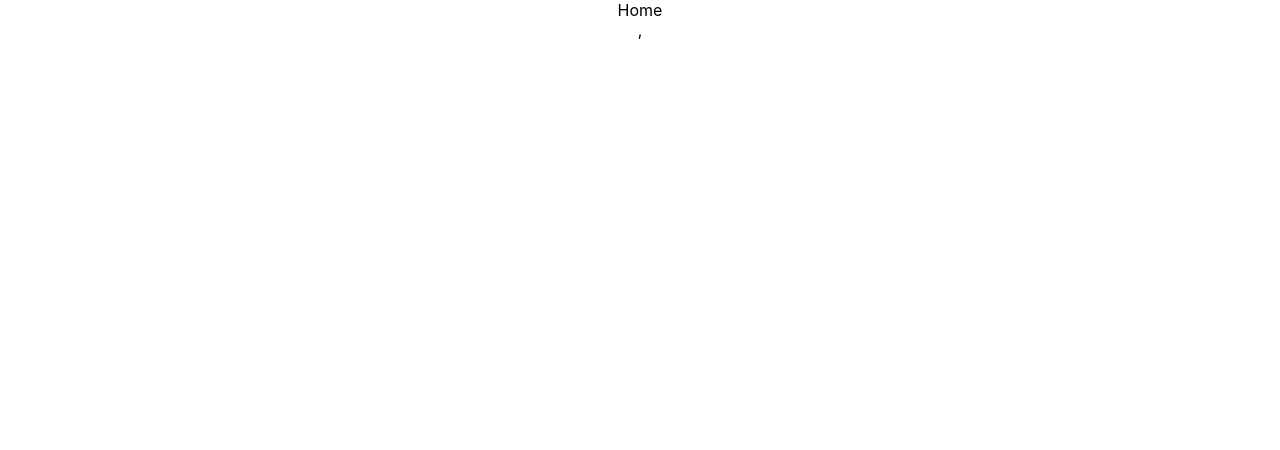
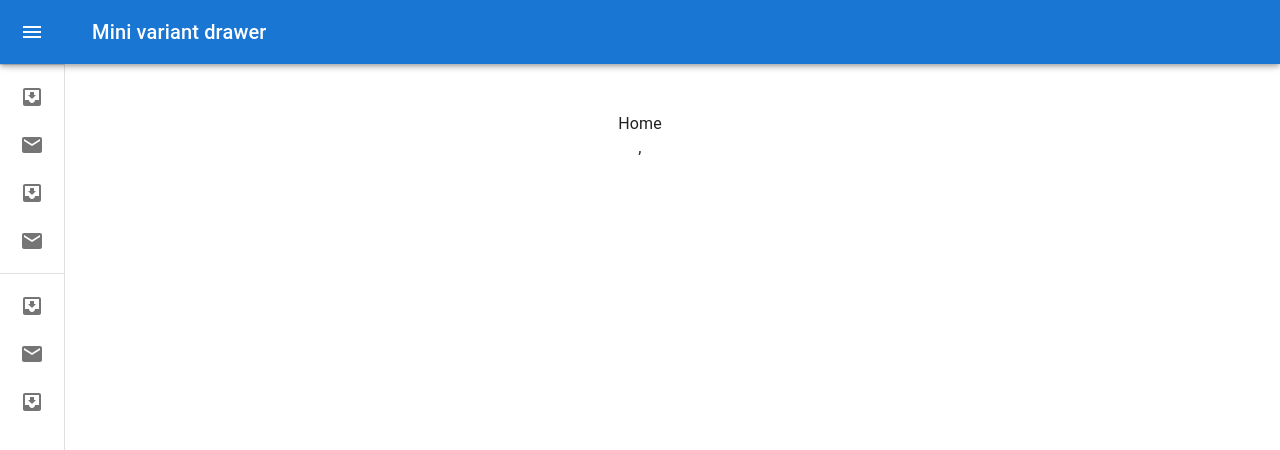
Before and after one commit to VanshWadhwa/school-manager-frontend, a React (Create React App) app: page / in a window 1280 px wide. Shown: the top 450 px of the page. Built offline with nearby package versions, Linux system fonts and the light colour scheme.

Commit message:
Added Drawer

```diff
--- a/src/App.js
+++ b/src/App.js
@@ -6,11 +6,14 @@
 import Home from "./pages/Home.js";
 
 import { BrowserRouter, Routes, Route, Link } from "react-router-dom";
+import MiniDrawer from "./components/layout/MiniDrawer";
 
 function App() {
   return (
     <div className="App">
       <BrowserRouter>
+        <MiniDrawer />
+
         <Routes>
           <Route path="/" element={<Home />} />
           <Route path="/login" element={<Login />} />
--- /dev/null
+++ b/src/components/layout/MiniDrawer.js
@@ -0,0 +1,186 @@
+import * as React from "react";
+import { styled, useTheme } from "@mui/material/styles";
+import Box from "@mui/material/Box";
+import MuiDrawer from "@mui/material/Drawer";
+import MuiAppBar from "@mui/material/AppBar";
+import Toolbar from "@mui/material/Toolbar";
+import List from "@mui/material/List";
+import CssBaseline from "@mui/material/CssBaseline";
+import Typography from "@mui/material/Typography";
+import Divider from "@mui/material/Divider";
+import IconButton from "@mui/material/IconButton";
+import MenuIcon from "@mui/icons-material/Menu";
+import ChevronLeftIcon from "@mui/icons-material/ChevronLeft";
+import ChevronRightIcon from "@mui/icons-material/ChevronRight";
+import ListItemButton from "@mui/material/ListItemButton";
+import ListItemIcon from "@mui/material/ListItemIcon";
+import ListItemText from "@mui/material/ListItemText";
+import InboxIcon from "@mui/icons-material/MoveToInbox";
+import MailIcon from "@mui/icons-material/Mail";
+
+const drawerWidth = 240;
+
+const openedMixin = (theme) => ({
+  width: drawerWidth,
+  transition: theme.transitions.create("width", {
+    easing: theme.transitions.easing.sharp,
+    duration: theme.transitions.duration.enteringScreen,
+  }),
+  overflowX: "hidden",
+});
+
+const closedMixin = (theme) => ({
+  transition: theme.transitions.create("width", {
+    easing: theme.transitions.easing.sharp,
+    duration: theme.transitions.duration.leavingScreen,
+  }),
+  overflowX: "hidden",
+  width: `calc(${theme.spacing(7)} + 1px)`,
+  [theme.breakpoints.up("sm")]: {
+    width: `calc(${theme.spacing(8)} + 1px)`,
+  },
+});
+
+const DrawerHeader = styled("div")(({ theme }) => ({
+  display: "flex",
+  alignItems: "center",
+  justifyContent: "flex-end",
+  padding: theme.spacing(0, 1),
+  // necessary for content to be below app bar
+  ...theme.mixins.toolbar,
+}));
+
+const AppBar = styled(MuiAppBar, {
+  shouldForwardProp: (prop) => prop !== "open",
+})(({ theme, open }) => ({
+  zIndex: theme.zIndex.drawer + 1,
+  transition: theme.transitions.create(["width", "margin"], {
+    easing: theme.transitions.easing.sharp,
+    duration: theme.transitions.duration.leavingScreen,
+  }),
+  ...(open && {
+    marginLeft: drawerWidth,
+    width: `calc(100% - ${drawerWidth}px)`,
+    transition: theme.transitions.create(["width", "margin"], {
+      easing: theme.transitions.easing.sharp,
+      duration: theme.transitions.duration.enteringScreen,
+    }),
+  }),
+}));
+
+const Drawer = styled(MuiDrawer, {
+  shouldForwardProp: (prop) => prop !== "open",
+})(({ theme, open }) => ({
+  width: drawerWidth,
+  flexShrink: 0,
+  whiteSpace: "nowrap",
+  boxSizing: "border-box",
+  ...(open && {
+    ...openedMixin(theme),
+    "& .MuiDrawer-paper": openedMixin(theme),
+  }),
+  ...(!open && {
+    ...closedMixin(theme),
+    "& .MuiDrawer-paper": closedMixin(theme),
+  }),
+}));
+
+export default function MiniDrawer() {
+  const theme = useTheme();
+  const [open, setOpen] = React.useState(false);
+
+  const handleDrawerOpen = () => {
+    setOpen(true);
+  };
+
+  const handleDrawerClose = () => {
+    setOpen(false);
+  };
+
+  return (
+    <Box sx={{ display: "flex" }}>
+      <CssBaseline />
+      <AppBar position="fixed" open={open}>
+        <Toolbar>
+          <IconButton
+            color="inherit"
+            aria-label="open drawer"
+            onClick={handleDrawerOpen}
+            edge="start"
+            sx={{
+              marginRight: 5,
+              ...(open && { display: "none" }),
+            }}
+          >
+            <MenuIcon />
+          </IconButton>
+          <Typography variant="h6" noWrap component="div">
+            Mini variant drawer
+          </Typography>
+        </Toolbar>
+      </AppBar>
+      <Drawer variant="permanent" open={open}>
+        <DrawerHeader>
+          <IconButton onClick={handleDrawerClose}>
+            {theme.direction === "rtl" ? (
+              <ChevronRightIcon />
+            ) : (
+              <ChevronLeftIcon />
+            )}
+          </IconButton>
+        </DrawerHeader>
+        <Divider />
+        <List>
+          {["Inbox", "Starred", "Send email", "Drafts"].map((text, index) => (
+            <ListItemButton
+              key={text}
+              sx={{
+                minHeight: 48,
+                justifyContent: open ? "initial" : "center",
+                px: 2.5,
+              }}
+            >
+              <ListItemIcon
+                sx={{
+                  minWidth: 0,
+                  mr: open ? 3 : "auto",
+                  justifyContent: "center",
+                }}
+              >
+                {index % 2 === 0 ? <InboxIcon /> : <MailIcon />}
+              </ListItemIcon>
+              <ListItemText primary={text} sx={{ opacity: open ? 1 : 0 }} />
+            </ListItemButton>
+          ))}
+        </List>
+        <Divider />
+        <List>
+          {["All mail", "Trash", "Spam"].map((text, index) => (
+            <ListItemButton
+              key={text}
+              sx={{
+                minHeight: 48,
+                justifyContent: open ? "initial" : "center",
+                px: 2.5,
+              }}
+            >
+              <ListItemIcon
+                sx={{
+                  minWidth: 0,
+                  mr: open ? 3 : "auto",
+                  justifyContent: "center",
+                }}
+              >
+                {index % 2 === 0 ? <InboxIcon /> : <MailIcon />}
+              </ListItemIcon>
+              <ListItemText primary={text} sx={{ opacity: open ? 1 : 0 }} />
+            </ListItemButton>
+          ))}
+        </List>
+      </Drawer>
+      <Box component="main" sx={{ flexGrow: 1, p: 3 }}>
+        <DrawerHeader />
+      </Box>
+    </Box>
+  );
+}
```
